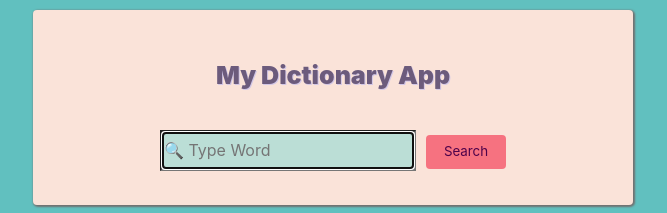
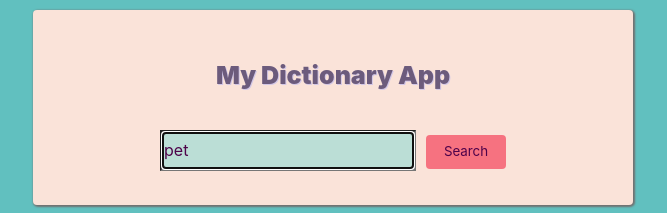
Before and after one commit to Cecille-SheCodes/cmsdictionaryapp, a React (Create React App) app: page / in a window 1280 px wide. Shown: the top 213 px of the page, without its empty margins (307-974 px from the left). Built offline with nearby package versions, Linux system fonts and the light colour scheme; no server answers.

Commit message:
added default keyword

```diff
--- a/src/App.js
+++ b/src/App.js
@@ -7,7 +7,7 @@ function App() {
     <div className="container">
       <section>
         <h1 className="header"> My Dictionary App</h1>
-        <SearchForm />
+        <SearchForm defaultKeyword="pet"/>
       </section>
 
       <section className="footer">
--- a/src/Phonetics.js
+++ b/src/Phonetics.js
@@ -4,7 +4,7 @@ import React from "react";
 
 export default function Phonetics (props){
 
-    if (props.phonetics.audio)
+    if (props.phonetics.audio.length >1)
       return (
         <div>
           <audio controls src={props.phonetics.audio} />
--- a/src/SearchForm.js
+++ b/src/SearchForm.js
@@ -3,43 +3,53 @@ import "./App.css";
 import axios from "axios";
 import Results from "./Results";
 
-export default function SearchForm () {
+export default function SearchForm (props) {
+  let [keyword, setKeyword] = useState(props.defaultKeyword);
+  let [results, setResults] = useState(false);
+  let [loaded, setLoaded] = useState(false);
 
-    let [keyword,setKeyword] = useState("");
-    let [results, setResults] = useState(false);
-
-    function HandleResponse(response){
+  function HandleResponse(response) {
     console.log(response.data);
     setResults(response.data[0]);
   }
 
-    function Search(event){
-        event.preventDefault();
-        alert(`Searching for ${keyword} definition`);
-        let apiURL =`https://api.dictionaryapi.dev/api/v2/entries/en/${keyword}`;
+  function Search(event) {
+      let apiURL = `https://api.dictionaryapi.dev/api/v2/entries/en/${keyword}`;
     axios.get(apiURL).then(HandleResponse);
   }
 
-    function HandleKeyword(event){
-        event.preventDefault();
-        console.log(event.target.value);
+  function handleSubmit(event) {
+       Search();
+  }
+  function HandleKeyword(event) {
     setKeyword(event.target.value);
   }
 
+  function load() {
+    setLoaded(true);
+    Search();
+  }
 
+  if (loaded) {
     return (
       <div className="SearchedWord">
-        <form >
+        <form>
           <input
             type="search"
             placeholder="&#128269; Type Word"
             autoFocus={true}
             onChange={HandleKeyword}
+            defaultValue={props.defaultKeyword}
           />
-          <input className="btn" value="Search" onClick={Search}/>
+          <input className="btn" value="Search" onClick={handleSubmit} />
         </form>
-        <br/>
-        <Results data={results}/>
+        <br />
+        <Results data={results} />
       </div>
     );
   }
+  else{
+    load();
+    return "Loading";
+  }
+}
```
Lines whose indentation alone changed are shown as unchanged.
